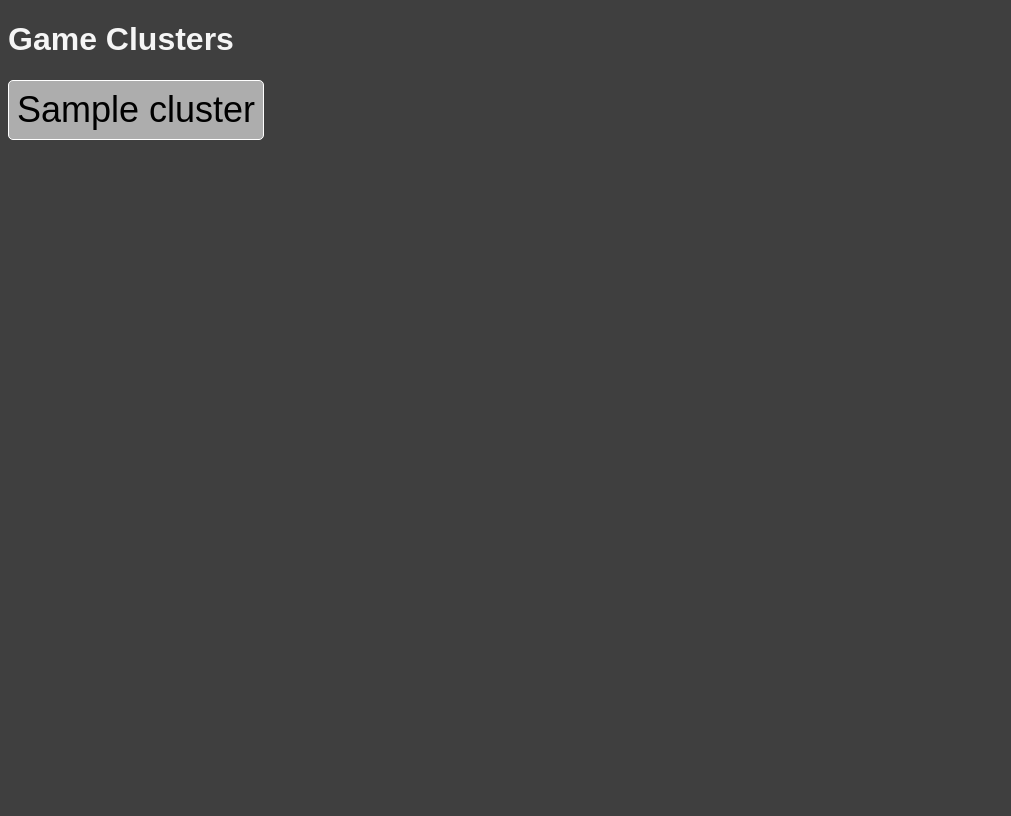
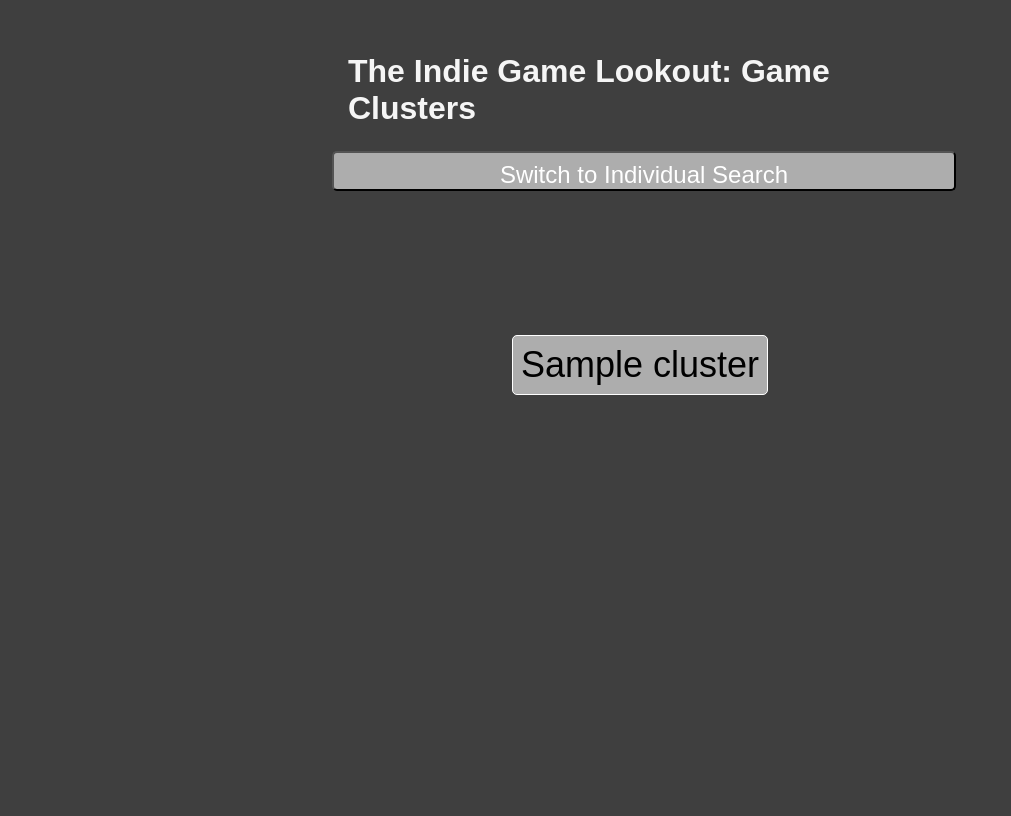
Before and after one commit to Giovo173/InfoRetrieval, a Django app: template indie_games/templates/clustered_games.html in a window 1280 px wide. Shown: the whole page, without its empty margins (0-1011 px from the left). Before the commit the page ends 140 px from the top, so only its background shows below. Run offline with Django 5.2, Linux system fonts and the light colour scheme; the template is opened without the code that fills it: most values are stand-ins (such as "Sample title", 1, 10 or a date in 2020); parts of the project's set-up code (start-up, migrations or seed data) failed here and were passed over.

Commit message:
I dont know what Im doing

```diff
--- a/indie_games/static/cluster.css
+++ b/indie_games/static/cluster.css
@@ -5,6 +5,44 @@
 body{
     background-color: rgb(63, 63, 63);
     color: whitesmoke;
+    display: grid;
+    grid-template-columns: 1fr 2fr 1fr;
+    grid-template-rows: 1fr 1fr 1fr 6fr;
+    height: 100vh;
+}
+
+body > h1{
+    grid-row: 1;
+    grid-column: 2;
+    display: flex;
+    justify-self: center;
+    padding: 3vh;
+    margin-bottom: 0;
+}
+
+.results{
+    grid-row:4;
+    grid-column: 2;
+    display: flex;
+    flex-direction: column;
+    align-items: center;
+}
+
+#clustered-btn {
+    grid-row: 2;
+    grid-column: 2;
+    border-radius: 5px;
+    height: 5vh;
+    font-size: 1.5em;
+    padding: 1vh;
+    background-color: rgb(173, 173, 173);
+    color: white;
+    cursor: pointer;
+    margin-left:1vh;
+}
+
+#clustered-btn:hover {
+    background-color: rgb(63, 63, 63);
 }
 
 .toggle:hover {
--- a/indie_games/templates/clustered_games.html
+++ b/indie_games/templates/clustered_games.html
@@ -10,7 +10,9 @@
     <link rel="icon" href="{% static 'binoculars_17010397.png' %}" type="image/x-icon">
 </head>
 <body>
-    <h1>Game Clusters</h1>
+    <h1>The Indie Game Lookout: Game Clusters</h1>
+    <button type="button" id="clustered-btn" onclick="window.location.href='/'">Switch to Individual Search</button>
+    <div class="results">
     {% for cluster in clusters %}
         <h2>
             <button
@@ -53,6 +55,7 @@
             {% endfor %}
         </ul>
     {% endfor %}
+</div>
     <script>
         function toggleCluster(clusterId) {
             var clusterElement = document.getElementById(clusterId);
--- a/indie_games/templates/index.html
+++ b/indie_games/templates/index.html
@@ -12,9 +12,11 @@
 <body>
     <main>
         <h1>The Indie Game Lookout</h1>
+        <button type="button" id="clustered-btn" onclick="window.location.href='/clustered-games/'">Switch to Clustered Games</button>
         <form method="get" action="{% url 'search_games' %}">
             <input id="query" name="q" type="text" placeholder="What are you looking for?">
             <button type="submit" id="btn">Search</button>
+
         </form>
 
         <div class="results">
```
Also changed, not shown: indie_games/static/style.css (+20 -3 lines).
